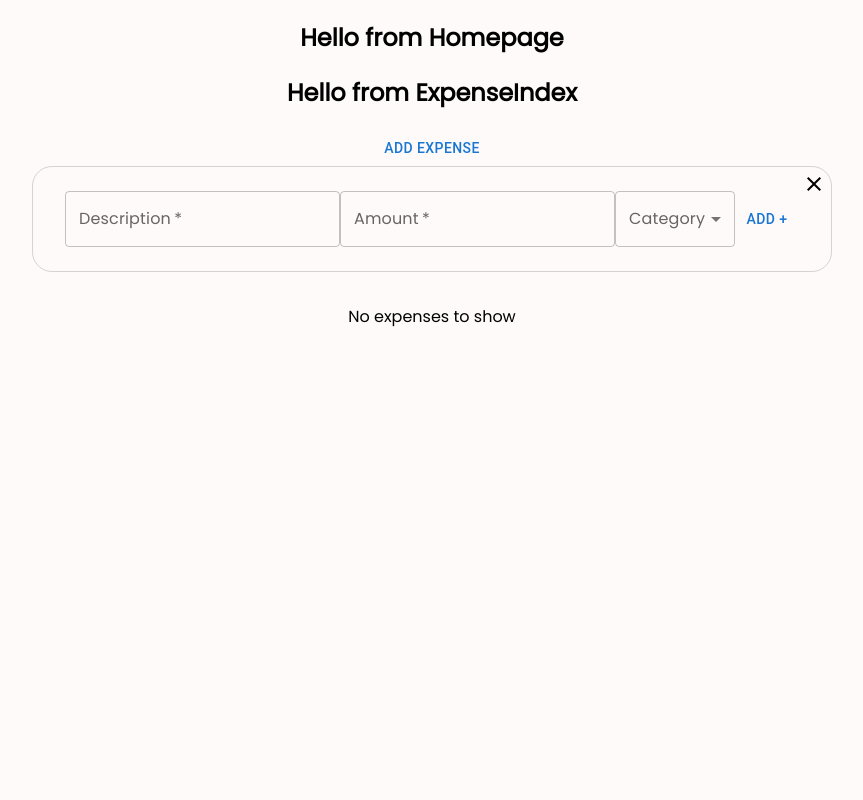
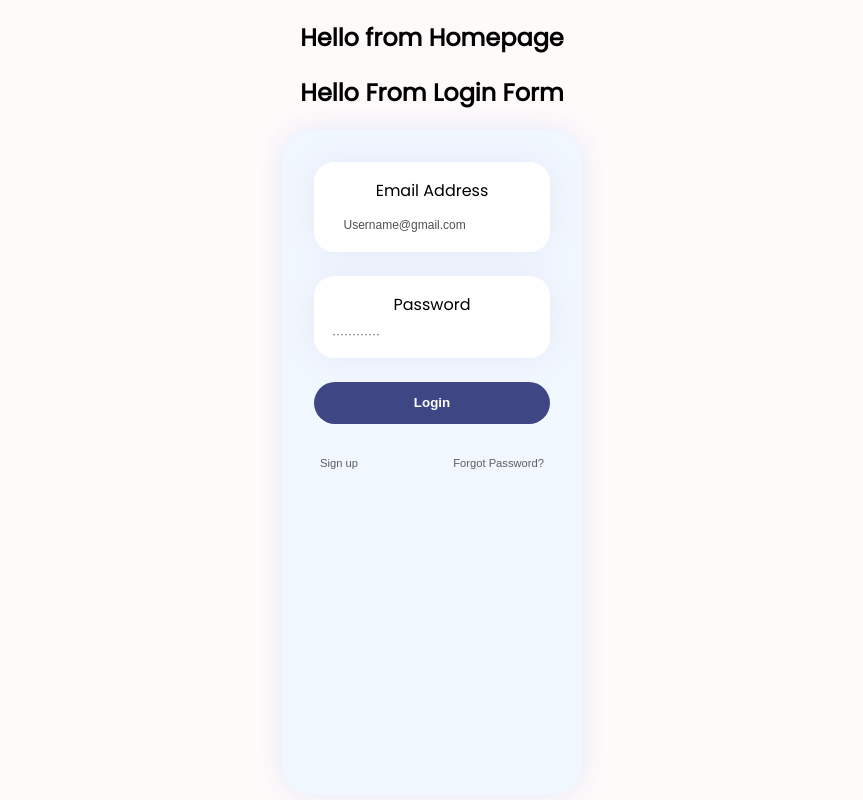
Before and after one commit to amitf11/Personal-Expense-Tracker, a React (Vite) app: page / in a window 1280 px wide. Shown: the top 800 px of the page, without its empty margins (208-1071 px from the left). Built offline with nearby package versions, Linux system fonts and the light colour scheme.

Commit message:
Add LoginSignup component

```diff
--- /dev/null
+++ b/src/assets/styles/cmps/_LoginSignup.scss
@@ -0,0 +1,59 @@
+.loginsignup-form {
+    width: 300px;
+    height: 665px;
+    padding: 2em;
+    margin-inline: auto;
+
+    border-radius: 30px;
+    background-color: #f1f7fe;
+
+    box-shadow: 0 0 2em hsl(231deg 62% 94%);
+    form {
+        height: 100%;
+
+        .form-input-container {
+            padding: 1em;
+            gap: 0.5em;
+            margin-bottom: 1.5em;
+
+            border-radius: 20px;
+            background-color: white;
+
+            box-shadow: 0 0 2em hsl(231deg 62% 94%);
+
+            input {
+                outline: none;
+                border: none;
+
+                &::placeholder {
+                    color: hsla(0, 0%, 0%, 0.692);
+                    font-size: 0.9em;
+                }
+            }
+        }
+
+        .login-btn {
+            font-weight: 600;
+            line-height: 1.15;
+            width: 100%;
+            padding: 1em;
+            color: white;
+            border: none;
+            border-radius: 30px;
+            background: #3e4684;
+        }
+
+        footer {
+            padding-top: 2em;
+            button {
+                background: none;
+                border: none;
+                outline: none;
+                box-shadow: none;
+
+                font-size: 0.7em;
+                color: hsl(0deg 0% 37%);
+            }
+        }
+    }
+}
--- a/src/assets/styles/main.scss
+++ b/src/assets/styles/main.scss
@@ -12,3 +12,4 @@
 //Components
 @import "cmps/ExpenseList";
 @import "cmps/AddExpenseForm";
+@import "cmps/LoginSignup";
--- a/src/cmps/ExpensePreview.jsx
+++ b/src/cmps/ExpensePreview.jsx
@@ -34,7 +34,7 @@ export function ExpensePreview({ expense, onRemoveExpense, onUpdateExpense }) {
             {(!isEditMode) ?
                 <tr>
                     <td>{expense.description}</td>
-                    <td>{expense.category}</td>
+                    <td>{utilService.capitalizeFirstLetter(expense.category)}</td>
                     <td>${expense.amount}</td>
                     <td>{expense.createdAt ? utilService.getTimePassed(expense.createdAt) : 'Just Now'}</td>
                     <td>
--- /dev/null
+++ b/src/cmps/LoginSignup.jsx
@@ -0,0 +1,28 @@
+export function LoginSignup() {
+    return (
+        <>
+            <h1>Hello From Login Form</h1>
+            <section className="loginsignup-form">
+                <form className="flex column">
+                    <div className="flex column form-input-container">
+                        <div>Email Address</div>
+                        <div>
+                            <input type="email" placeholder="Username@gmail.com" />
+                        </div>
+                    </div>
+
+                    <div className="flex column form-input-container">
+                        <div>Password</div>
+                        <input type="password" placeholder="············" />
+                    </div>
+
+                    <button className="login-btn">Login</button>
+                    <footer className="flex space-between">
+                        <button>Sign up</button>
+                        <button>Forgot Password?</button>
+                    </footer>
+                </form>
+            </section>
+        </>
+    )
+}
--- a/src/pages/HomePage.jsx
+++ b/src/pages/HomePage.jsx
@@ -1,9 +1,11 @@
+import { LoginSignup } from "../cmps/LoginSignup";
 import { ExpenseIndex } from "../cmps/ExpenseIndex";
 
 export function HomePage() {
     return (
         <section className="homepage">
             <h1>Hello from Homepage</h1>
+            <LoginSignup />
             <ExpenseIndex />
         </section>
     )
```
Lines whose indentation alone changed are shown as unchanged.
